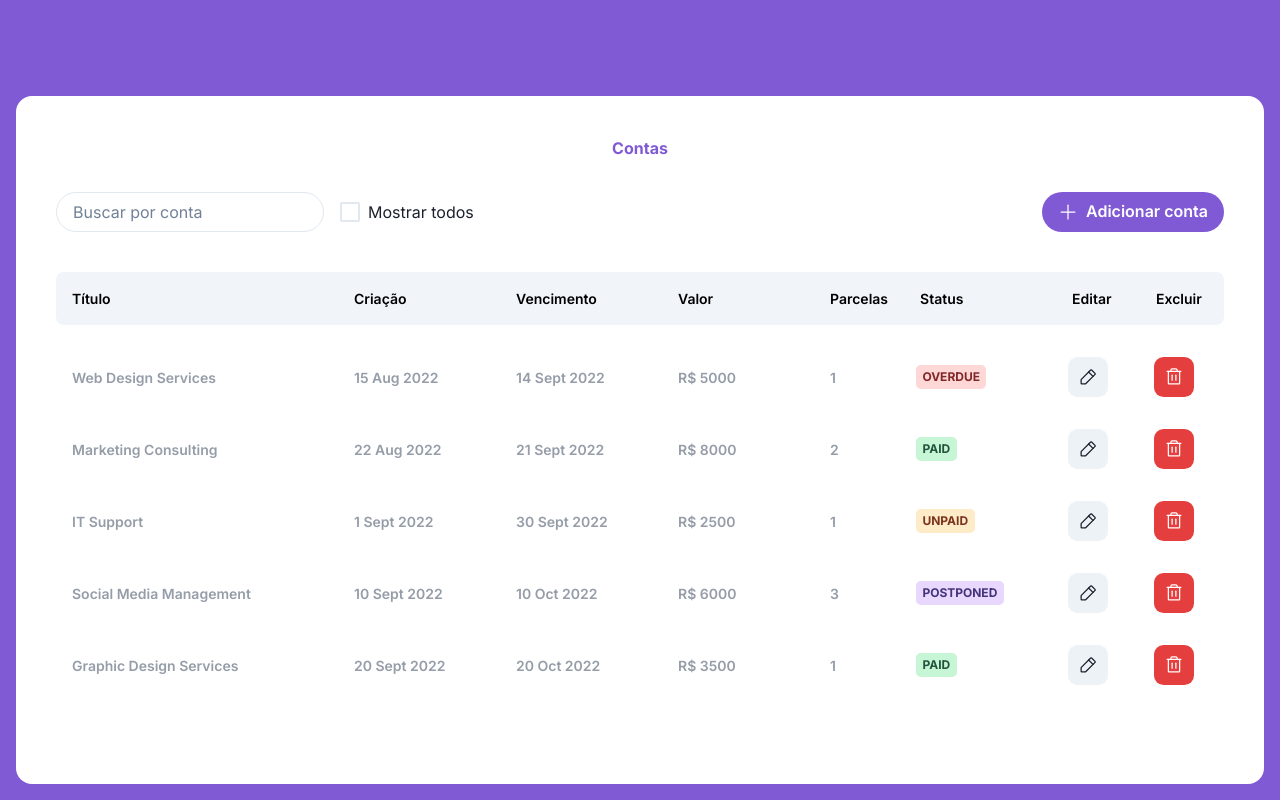
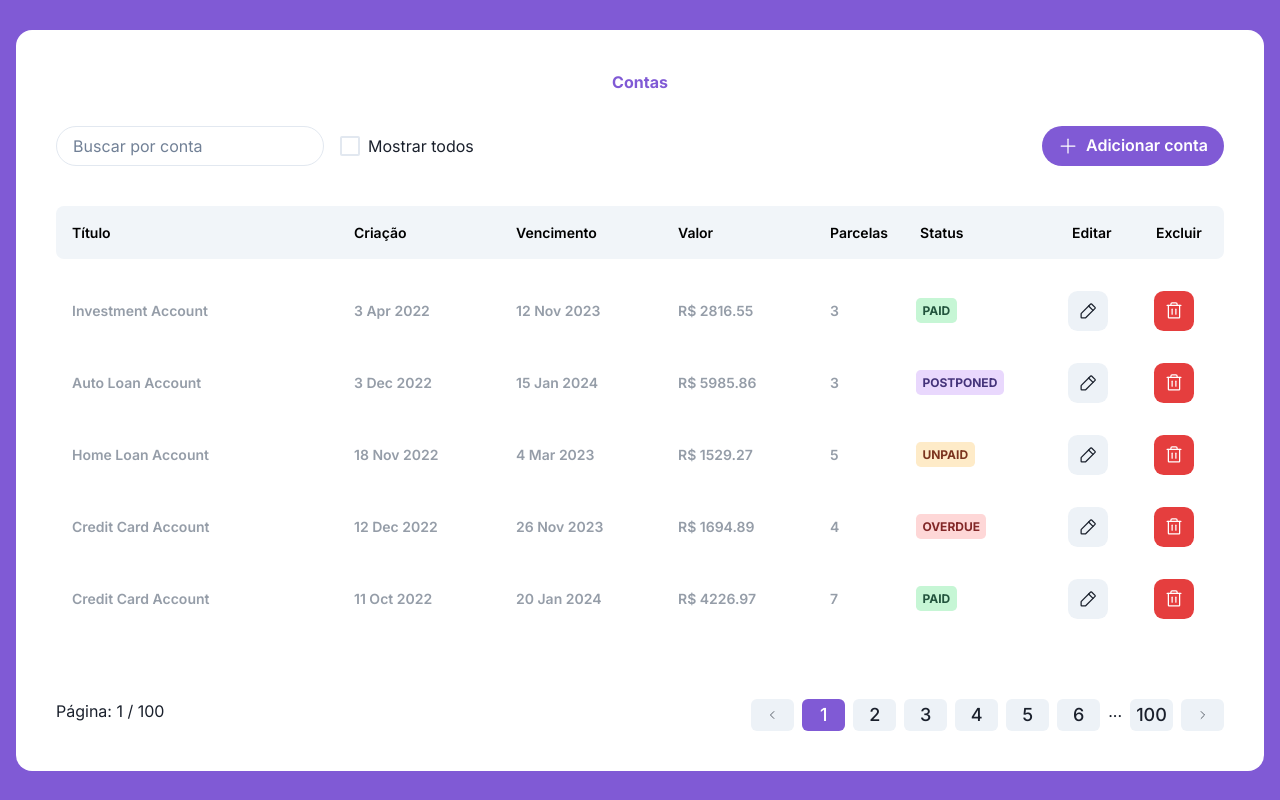
Before and after one commit to izaiasmorais/nebula, a React (Vite) app: page / in a window 1280 px wide. Built offline with nearby package versions, Linux system fonts and the light colour scheme; data requests are answered from the project's data file.

Commit message:
chore: implement pagination logic and mocked invoices

```diff
--- a/package.json
+++ b/package.json
@@ -14,6 +14,7 @@
 		"@chakra-ui/react": "^2.4.9",
 		"@emotion/react": "^11.10.5",
 		"@emotion/styled": "^11.10.5",
+		"@faker-js/faker": "^7.6.0",
 		"@radix-ui/react-toggle-group": "^1.0.2",
 		"axios": "^1.3.2",
 		"framer-motion": "^9.0.2",
--- a/src/App.tsx
+++ b/src/App.tsx
@@ -6,26 +6,27 @@ import { InvoiceTableHeader } from "./components/Invoice/InvoiceTableHeader";
 import { InvoiceTableItem } from "./components/Invoice/InvoiceTableItem";
 import { useInvoice } from "./store/useInvoice";
 import { api } from "./services/axios";
+import { usePagination } from "./store/usePagination";
+import { Pagination } from "./components/Pagination/Pagination";
 
 function App() {
 	const { invoices, setInvoices } = useInvoice();
+	const { page, itemsPerPage, onChangePage, onChangeItemsPerPage } =
+		usePagination();
 
-	useQuery(["get-invoices"], async () => {
-		const response = await api.get("/invoices");
-
-		setInvoices(response.data);
-	});
+	const firstIndex = (page - 1) * itemsPerPage;
+	const lastIndex = page * itemsPerPage;
+	const invoicesData = invoices.slice(firstIndex, lastIndex);
 
 	return (
 		<Flex bg="purple.500" w="full" h="100vh" p="1rem">
 			<Flex
 				w="full"
+				borderRadius="1rem"
+				bg="white"
 				maxW="1300px"
-				bg="white"
-				maxH="700px"
-				borderRadius="1rem"
 				mx="auto"
-				mt="5rem"
+				my="auto"
 				textAlign="center"
 				display="flex"
 				p={["1.5rem", "2rem", "2.5rem"]}
@@ -41,8 +42,8 @@ function App() {
 					<InvoiceTableHeader />
 				</Flex>
 
-				<Flex direction="column" overflow="auto">
-					{invoices?.map((i) => (
+				<Flex direction="column" overflow="auto" overflowY="hidden">
+					{invoicesData?.map((i) => (
 						<InvoiceTableItem
 							key={i.id}
 							id={i.id}
@@ -55,6 +56,15 @@ function App() {
 						/>
 					))}
 				</Flex>
+
+				<Flex mt="4rem">
+					<Pagination
+						currentPage={page}
+						itemsPerPage={itemsPerPage}
+						onChangePage={onChangePage}
+						totalItems={invoices.length}
+					/>
+				</Flex>
 			</Flex>
 
 			<InvoiceModal />
--- /dev/null
+++ b/src/components/Pagination/Pagination.tsx
@@ -0,0 +1,103 @@
+import { PaginationButton } from "./PaginationButton";
+import { CaretRight, CaretLeft } from "phosphor-react";
+import { Flex, Text } from "@chakra-ui/react";
+
+interface PaginationProps {
+	totalItems: number;
+	itemsPerPage: number;
+	currentPage: number;
+	onChangePage: (page: number) => void;
+}
+
+export function Pagination({
+	totalItems,
+	itemsPerPage,
+	currentPage,
+	onChangePage,
+}: PaginationProps) {
+	const totalPages = Math.ceil(totalItems / itemsPerPage);
+
+	let startPage, endPage;
+
+	if (totalPages <= 6) {
+		startPage = 1;
+		endPage = totalPages;
+	} else if (currentPage <= 4) {
+		startPage = 1;
+		endPage = 6;
+	} else if (currentPage >= totalPages - 3) {
+		startPage = totalPages - 5;
+		endPage = totalPages;
+	} else {
+		startPage = currentPage - 2;
+		endPage = currentPage + 2;
+	}
+
+	const pagePaginationButtons = [];
+
+	for (let i = startPage; i <= endPage; i++) {
+		pagePaginationButtons.push(i);
+	}
+
+	function handleClick(pageNumber: number) {
+		if (pageNumber === 0) return;
+
+		if (pageNumber > totalPages) return;
+
+		onChangePage(pageNumber);
+	}
+
+	return (
+		<Flex w="full" justify="space-between">
+			<Text>
+				Página: {currentPage} / {totalPages}
+			</Text>
+
+			<Flex gap="2">
+				{currentPage >= 1 && (
+					<PaginationButton onClick={() => handleClick(currentPage - 1)}>
+						<CaretLeft size={20} />
+					</PaginationButton>
+				)}
+
+				{startPage > 1 && (
+					<PaginationButton onClick={() => handleClick(1)}>1</PaginationButton>
+				)}
+
+				{startPage > 2 && <Text>...</Text>}
+
+				{pagePaginationButtons.map((pageNumber) => (
+					<PaginationButton
+						key={pageNumber}
+						onClick={() => handleClick(pageNumber)}
+						isDisabled={pageNumber === currentPage}
+						_disabled={{
+							background: "purple.500",
+							_hover: "purple.600",
+							color: "white",
+						}}
+					>
+						{pageNumber}
+					</PaginationButton>
+				))}
+
+				{endPage < totalPages - 1 && <Text>...</Text>}
+
+				{endPage < totalPages && (
+					<PaginationButton onClick={() => handleClick(totalPages)}>
+						{totalPages}
+					</PaginationButton>
+				)}
+
+				{currentPage <= totalPages && (
+					<PaginationButton
+						onClick={() => handleClick(currentPage + 1)}
+						isDisabled={currentPage === totalItems ? true : false}
+					>
+						<CaretRight size={20} />
+					</PaginationButton>
+				)}
+			</Flex>
+		</Flex>
+	);
+}
--- /dev/null
+++ b/src/components/Pagination/PaginationButton.tsx
@@ -0,0 +1,28 @@
+import { Button, ButtonProps } from "@chakra-ui/react";
+import { ReactNode } from "react";
+
+interface PaginationButtonProps extends ButtonProps {
+	children?: ReactNode;
+}
+
+export function PaginationButton({
+	children,
+
+	...rest
+}: PaginationButtonProps) {
+	return (
+		<Button
+			bgColor="slate.200"
+			_hover={{ bgColor: "slate.300" }}
+			height="8"
+			width="43px"
+			borderRadius="md"
+			cursor="pointer"
+			fontSize="lg"
+			fontWeight="medium"
+			{...rest}
+		>
+			{children}
+		</Button>
+	);
+}
--- /dev/null
+++ b/src/mocks/invoices.ts
@@ -0,0 +1,29 @@
+import { faker } from "@faker-js/faker";
+import { InvoiceType } from "../@types/types";
+
+const generateInvoice = (): InvoiceType => ({
+	id: faker.datatype.uuid(),
+	title: faker.finance.accountName(),
+	createAt: faker.date.past(),
+	dueDate: faker.date.future(),
+	value: parseFloat(faker.finance.amount(100, 10000, 2)),
+	installments: faker.datatype.number({ min: 1, max: 12 }),
+	status: faker.helpers.arrayElement([
+		"paid",
+		"unpaid",
+		"postponed",
+		"overdue",
+	]),
+});
+
+const generateInvoices = (count: number): InvoiceType[] => {
+	const invoices: InvoiceType[] = [];
+
+	for (let i = 0; i < count; i++) {
+		invoices.push(generateInvoice());
+	}
+
+	return invoices;
+};
+
+export const invoices: InvoiceType[] = generateInvoices(500);
--- a/src/store/useInvoice.ts
+++ b/src/store/useInvoice.ts
@@ -1,5 +1,6 @@
 import { create } from "zustand";
 import { InvoiceType } from "../@types/types";
+import { invoices } from "../mocks/invoices";
 
 interface InvoiceTypeStore {
 	invoices: InvoiceType[];
@@ -9,7 +10,7 @@ interface InvoiceTypeStore {
 }
 
 export const useInvoice = create<InvoiceTypeStore>((set) => ({
-	invoices: [],
+	invoices: invoices,
 	setInvoices(invoices: InvoiceType[]) {
 		set(() => ({ invoices }));
 	},
--- a/src/store/usePagination.tsx
+++ b/src/store/usePagination.ts
@@ -2,14 +2,14 @@ import { create } from "zustand";
 
 interface PaginationStore {
 	page: number;
-	itemPerPage: number;
+	itemsPerPage: number;
 	onChangePage: (page: number) => void;
 	onChangeItemsPerPage: (page: number) => void;
 }
 
 export const usePagination = create<PaginationStore>((set) => ({
 	page: 1,
-	itemPerPage: 10,
+	itemsPerPage: 5,
 	onChangePage(page: number) {
 		set(() => ({ page }));
 	},
```
Also changed, not shown: 1 other file (tests, documents, lock files or other folders).
